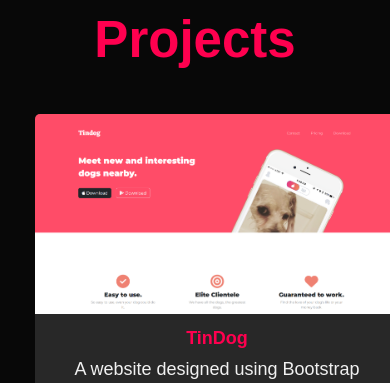
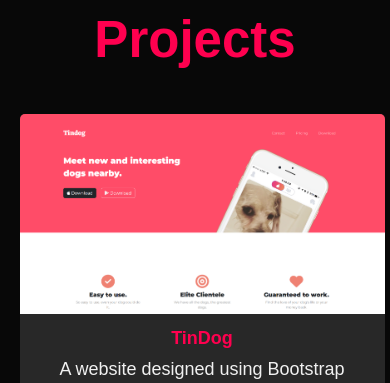
Before and after one commit to Amar-04/MySite, a plain HTML site: page index.html in a window 390 px wide. Shown: the part 1370-1753 px from the top of the page. Drawn offline with Linux system fonts and the light colour scheme.

Commit message:
Update styles.css

```diff
--- a/styles.css
+++ b/styles.css
@@ -414,8 +414,8 @@ nav .fa-solid {
         flex-direction: column;
     }
     .card {
-        margin: 15px;
+        margin: 15px 0;
         width: 365px;
     }
-    /* 467*266 */
+
 }
```
